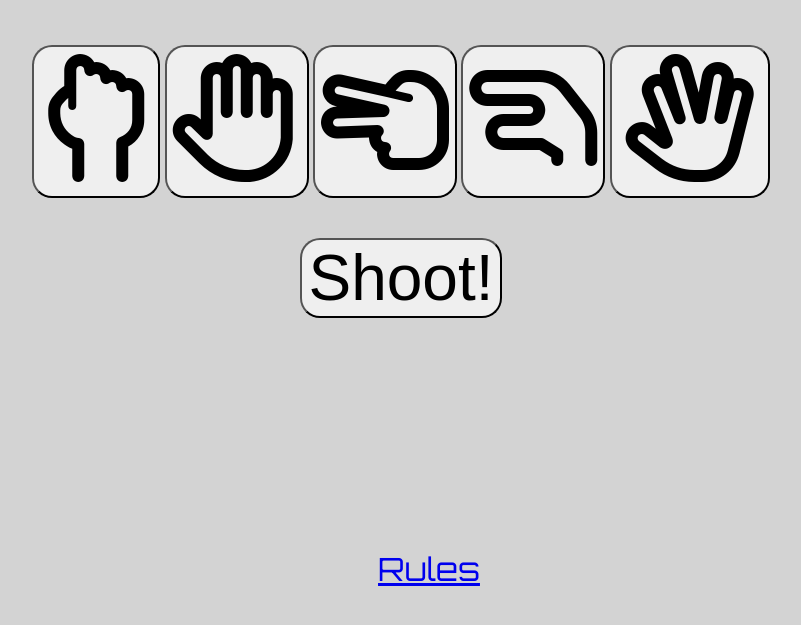
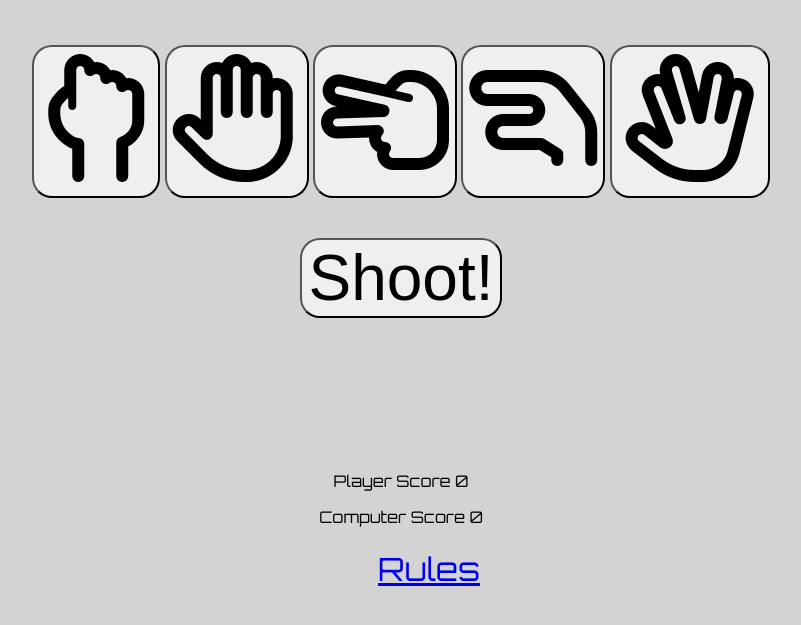
Before and after one commit to ZSMDG/spock-vs-gorn, a plain HTML site: page index.html in a window 1280 px wide. Shown: the part 191-816 px from the top of the page, without its empty margins (239-1040 px from the left). Drawn offline with Linux system fonts and the light colour scheme.

Commit message:
Add score area to html.index

```diff
--- a/index.html
+++ b/index.html
@@ -42,6 +42,11 @@
         <button data-type="submit" class="shoot-button">Shoot!</button>
     </div>
 
+    <div class="score-area">
+        <p class="scores">Player Score <span id="player-score">0</span></p>
+        <p class="scores">Computer Score <span id="computer-score">0</span></p>
+    </div>
+
     <footer>
         <a href="https://adams.osu.edu/sites/adams/files/imce/4-H/STEM_Camp/Rock%20Paper%20Scissors%20Lizard%20Spock.pdf"
         target="_blank"
```
